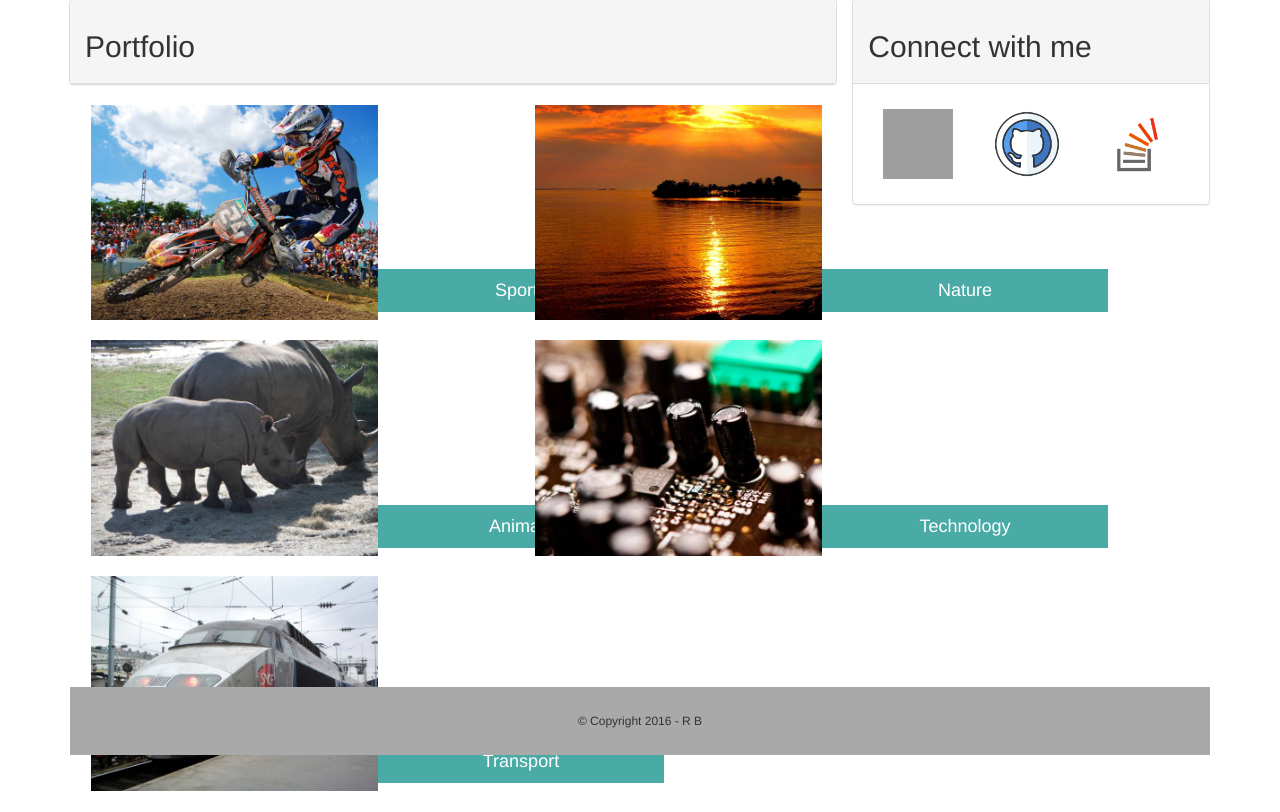
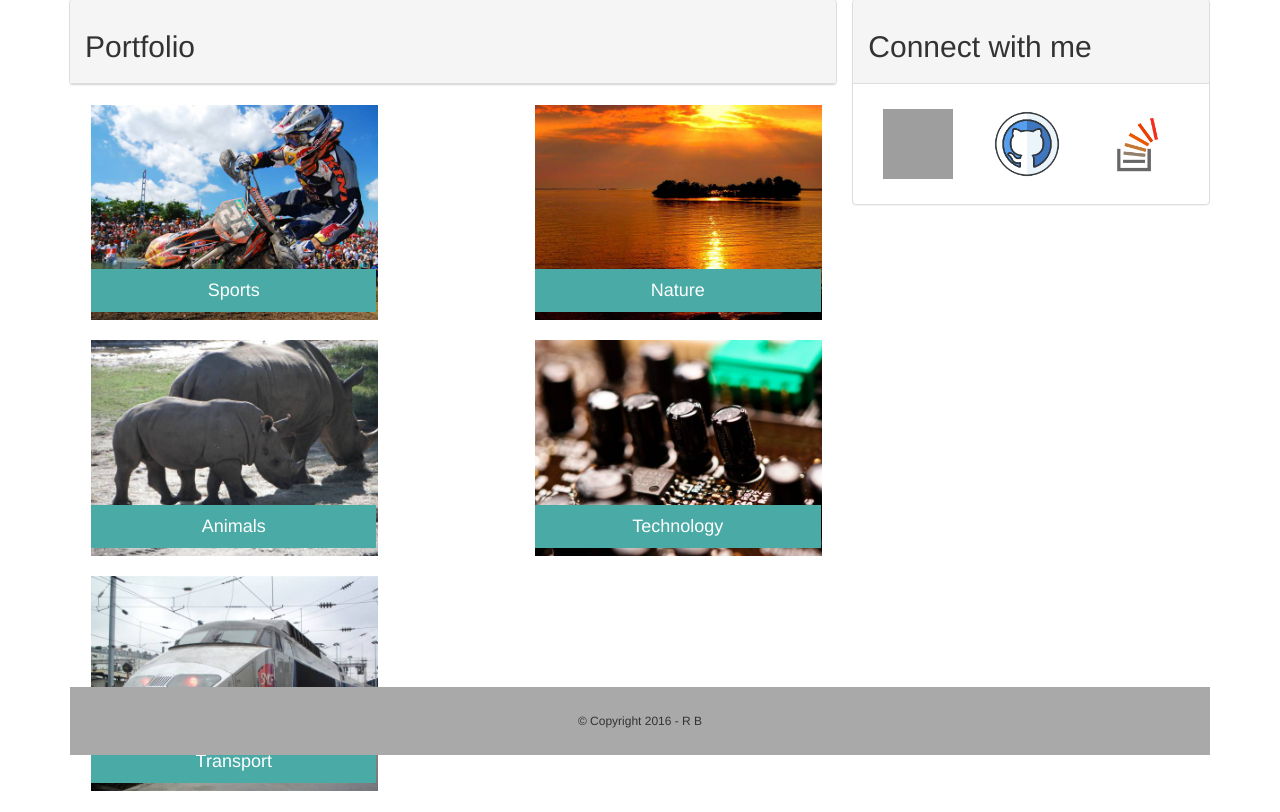
Before and after one commit to rayalsgit/Bootstrap-Portfolio, a PHP site: page /portfolio.html in a window 1280 px wide. Shown: the part 78-890 px from the top of the page. Run offline with PHP 8.4, Linux system fonts and the light colour scheme; some libraries are stand-ins or nearby versions; grey boxes are pictures that could not be loaded.

Commit message:
changed style.css

```diff
--- a/assets/css/style.css
+++ b/assets/css/style.css
@@ -71,6 +71,7 @@ h1 {
         position: absolute;
         margin: 0;
         bottom: 28px;
+        left: 15px;
         width: 90%;
         padding: 8px 0px;
         background-color: #4aaaa5;
```
